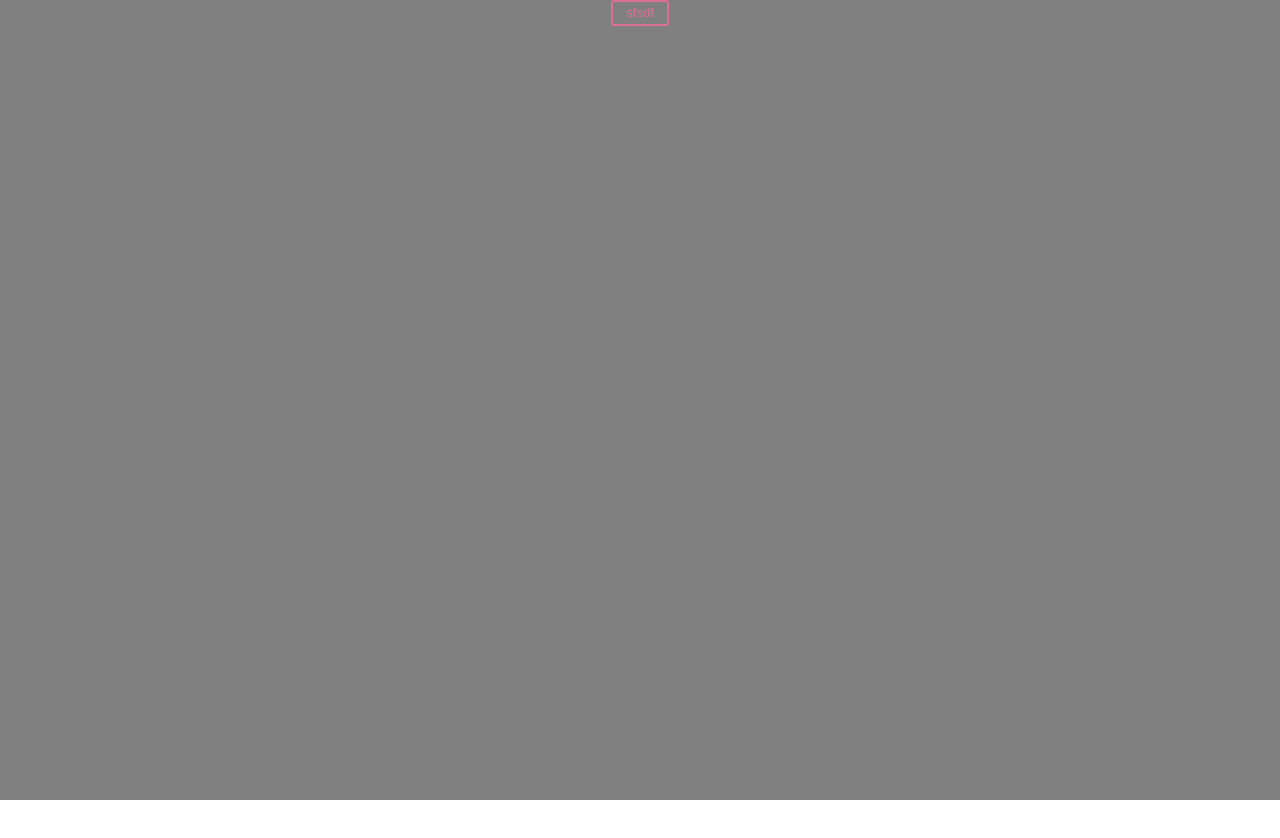
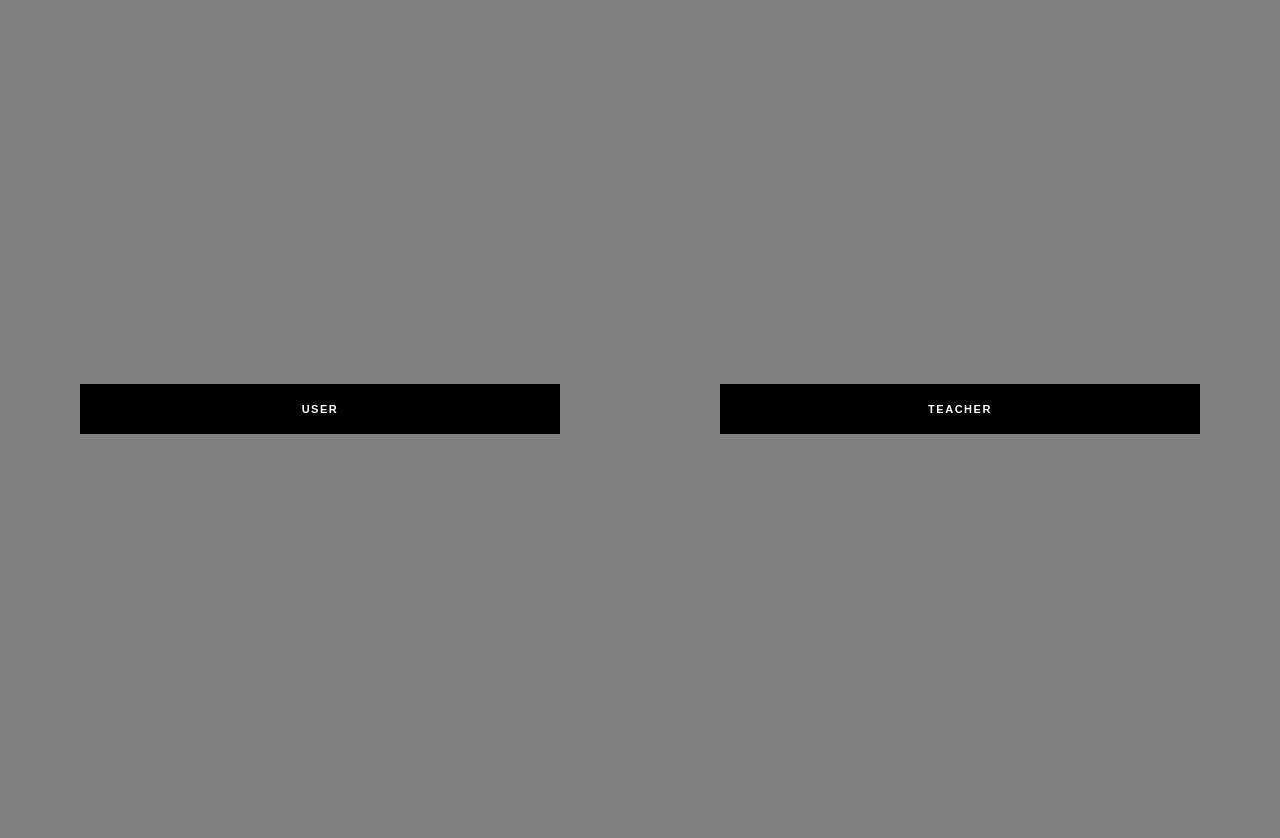
Before and after one commit to Kahoot-bootcamp4/kahootProject, a React (Create React App) app in the folder kahoot-project/: page / in a window 1280 px wide. Shown: the top 838 px of the page. Before the commit the page ends 800 px from the top, so only its background shows below. Built offline with nearby package versions, Linux system fonts and the light colour scheme.

Commit message:
import and add 2 button

```diff
--- a/kahoot-project/src/components/startPage/index.js
+++ b/kahoot-project/src/components/startPage/index.js
@@ -1,22 +1,22 @@
 import {Component} from 'react';
 import React from 'react';
 import styled from 'styled-components';
+import {Button} from '../UI/index';
 
+
+// wraper
 const Div = styled.div`
-    display: block;
+    display: flex;
     width: 100%;
     height: 100vh;
     background-color: #808080;
+        flex-direction: row;
+        padding-top: 30%;
+        justify-content: space-around;
 
 `;
-const Button = styled.button`
-  border-radius: 3px;
-  padding: 0.25em 1em;
-  margin: 0 1em;
-  background: transparent;
-  color: palevioletred;
-  border: 2px solid palevioletred;
-`;
+
+
 
 
 class StartPage extends Component{
@@ -24,7 +24,16 @@ class StartPage extends Component{
  render(){
      return(
          <Div>
-             <Button>sfsdf</Button>
+             <Button
+                     color = {'#fff'}
+                     width = {'60'}
+
+             >USER</Button>
+             <Button
+                 color = {'#fff'}
+                 width = {'60'}
+
+             >TEACHER</Button>
          </Div>
      )
  }
```
